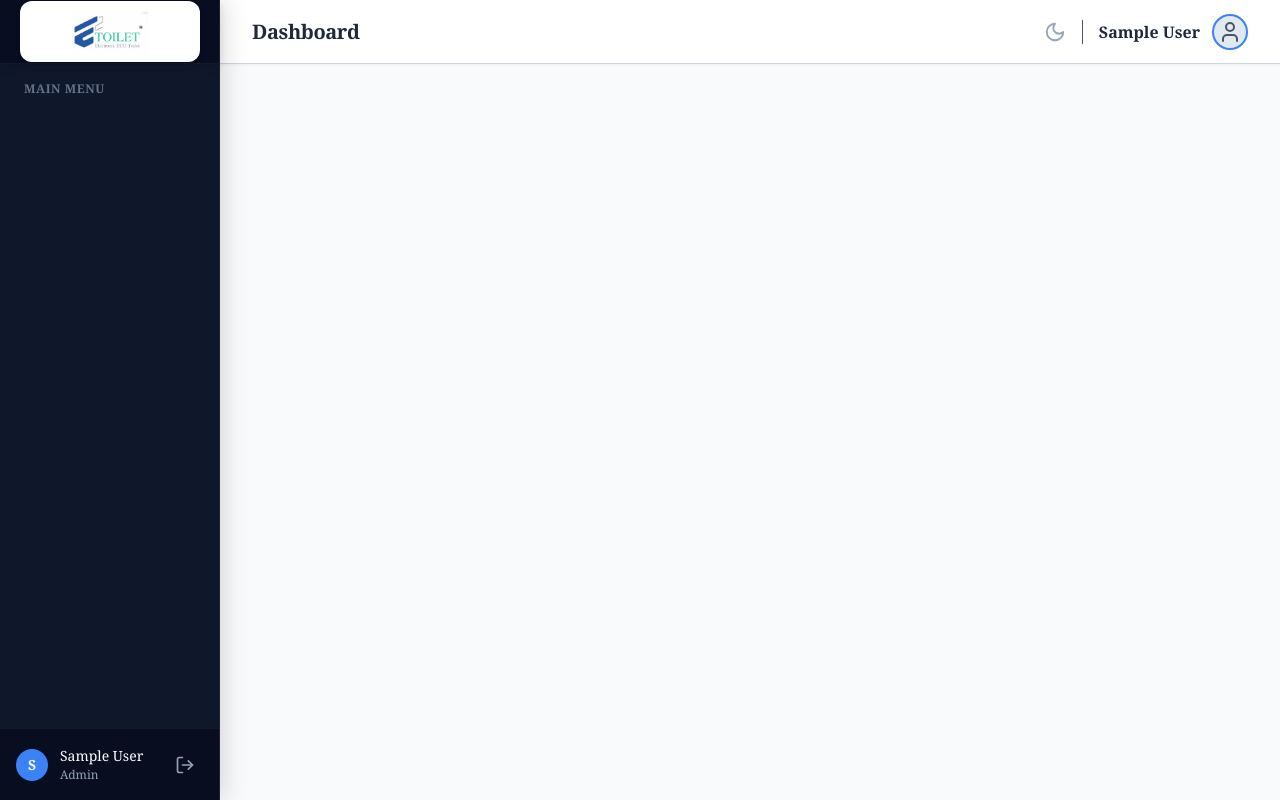
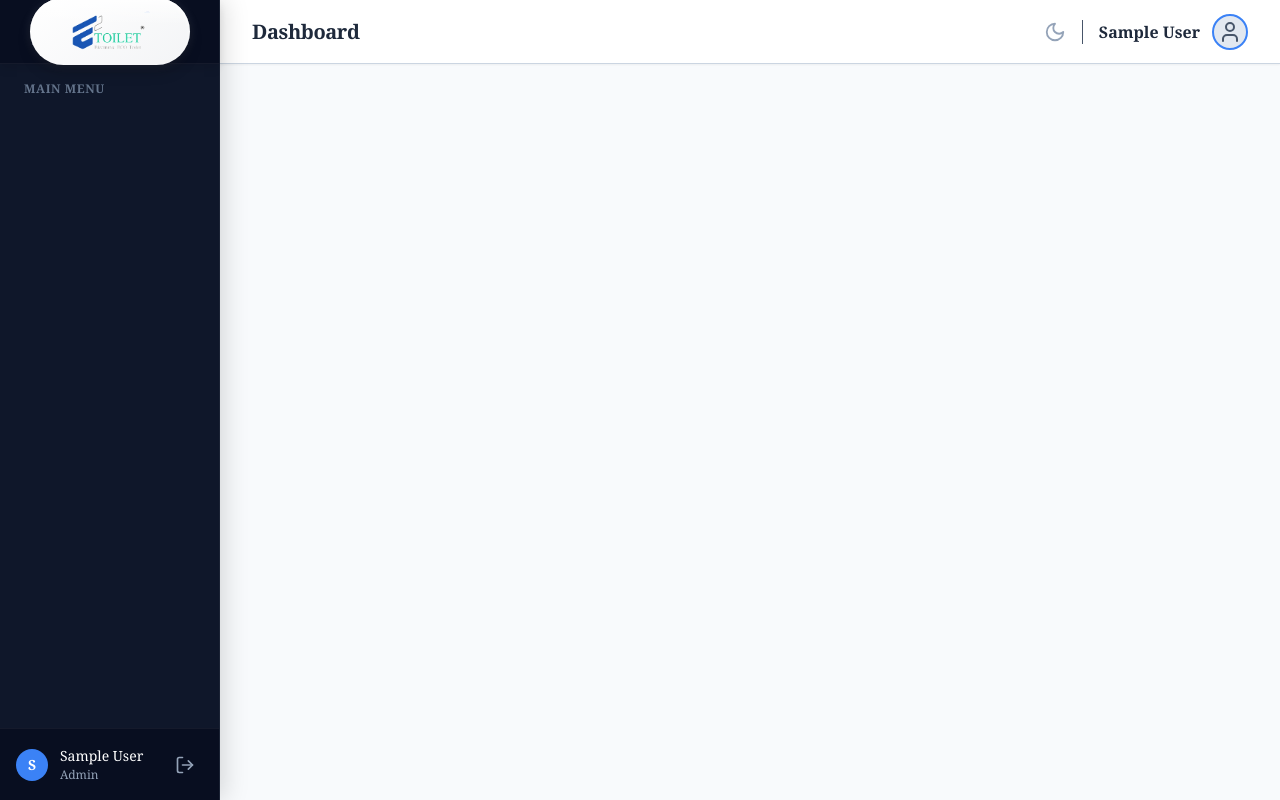
Before and after one commit to Smartbuddy1/IOT, a React (Vite) app in the folder frontend/: page /dashboard in a window 1280 px wide. Built offline with nearby package versions, Linux system fonts and the light colour scheme; sample sign-in values are in the browser's storage.

Commit message:
style: upgraded sidebar logo aesthetics with a premium 3D glassmorphic pill container

```diff
--- a/frontend/src/components/Layout.jsx
+++ b/frontend/src/components/Layout.jsx
@@ -69,17 +69,22 @@ const Layout = () => {
       <aside className={`sidebar ${isSidebarOpen ? 'open' : ''}`}>
         <div className="sidebar-header" style={{ padding: '1.5rem 1rem', display: 'flex', justifyContent: 'center', alignItems: 'center', borderBottom: '1px solid rgba(255, 255, 255, 0.05)' }}>
           <div style={{
-            backgroundColor: '#ffffff',
-            padding: '0.5rem',
-            borderRadius: '12px',
-            boxShadow: '0 4px 6px -1px rgba(0, 0, 0, 0.1), 0 2px 4px -1px rgba(0, 0, 0, 0.06)',
+            background: 'linear-gradient(145deg, #ffffff, #f3f4f6)',
+            padding: '0.6rem 1.2rem',
+            borderRadius: '100px', // Perfect pill shape
+            boxShadow: '0 8px 16px -4px rgba(0, 0, 0, 0.3), inset 0 2px 4px rgba(255,255,255,0.8), 0 0 12px rgba(255,255,255,0.1)',
             display: 'flex',
             alignItems: 'center',
             justifyContent: 'center',
-            width: '100%',
-            maxWidth: '180px'
+            width: 'fit-content',
+            minWidth: '160px',
+            maxWidth: '90%',
+            margin: '0 auto',
+            position: 'relative',
+            overflow: 'hidden'
           }}>
-            <img src="/logo_new.jpeg" alt="SmartBuddy Logo" style={{ width: '100%', height: 'auto', maxHeight: '45px', objectFit: 'contain' }} />
+            <div style={{ position: 'absolute', top: 0, left: 0, right: 0, height: '40%', background: 'linear-gradient(180deg, rgba(255,255,255,0.8) 0%, rgba(255,255,255,0) 100%)', pointerEvents: 'none' }}></div>
+            <img src="/logo_new.jpeg" alt="SmartBuddy Logo" style={{ width: '100%', height: 'auto', maxHeight: '48px', objectFit: 'contain', mixBlendMode: 'darken', filter: 'contrast(1.05) saturate(1.1)' }} />
           </div>
         </div>
 
```
